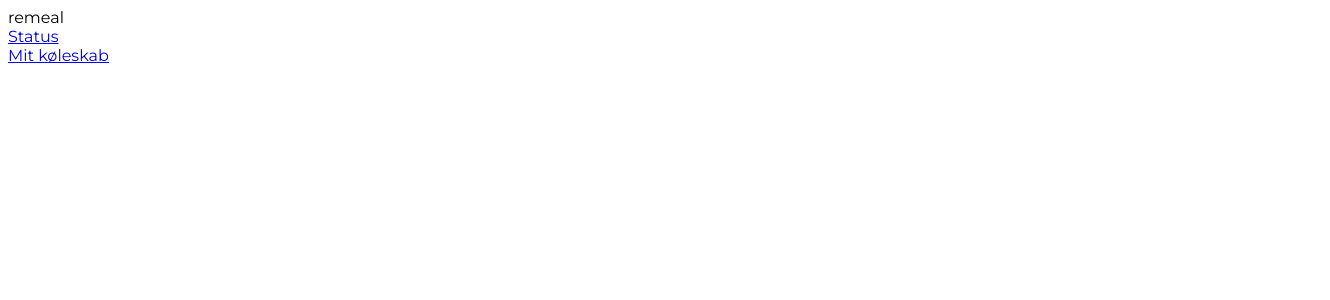
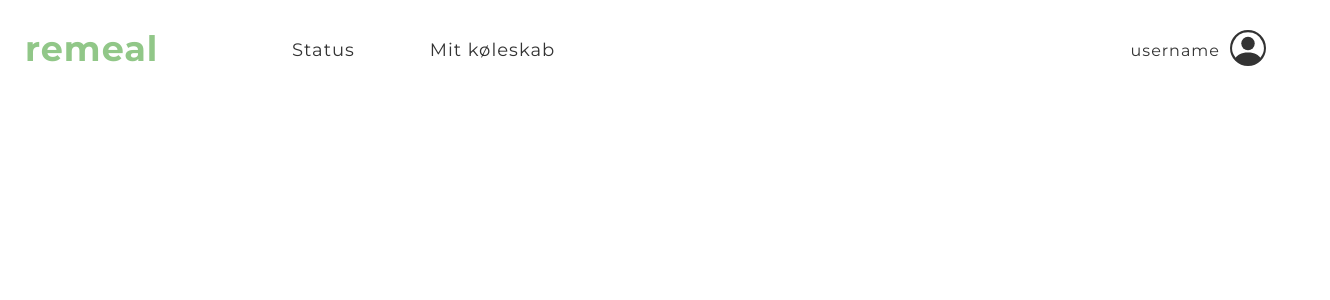
Before and after one commit to orc13a/remeal, a React (Create React App) app in the folder client/: page / in a window 1280 px wide. Shown: the top 300 px of the page, 1330 px wide, since content can reach past the window. Built offline with nearby package versions, Linux system fonts and the light colour scheme.

Commit message:
basic navbar

```diff
--- a/client/src/App.js
+++ b/client/src/App.js
@@ -1,5 +1,5 @@
 // import './App.css';
-import Navbar from './components/Navbar';
+import Navbar from './components/Navbar/Navbar';
 import { BrowserRouter as Router, Route, Switch } from 'react-router-dom';
 
 // Dette er vores app og der som vil blive vist i din browser
--- a/client/src/components/Navbar.js
+++ /dev/null
@@ -1,34 +0,0 @@
-import React from 'react';
-import { Link } from 'react-router-dom';
-
-const NavBar = () => {
-    return (
-        <nav>
-            <div className="titleName">
-                remeal
-            </div>
-            <div className="navButtonsContainer">
-                <Link to="/">
-                    <div className="">
-                        Status
-                    </div>
-                </Link>
-                <Link to="/refrige">
-                    <div className="navBtn">
-                        Mit køleskab
-                    </div>
-                </Link>
-            </div>
-            <div className="profilIconContainer">
-                <div className="profilIconUsername">
-
-                </div>
-                <div className="profilIcon">
-
-                </div>
-            </div>
-        </nav>
-    );
-}
-
-export default NavBar;
--- /dev/null
+++ b/client/src/components/Navbar/Navbar.js
@@ -0,0 +1,42 @@
+import React from 'react';
+import { Link } from 'react-router-dom';
+import styles from './Navbar.module.css';
+
+const NavBar = () => {
+    return (
+        <nav>
+            <div className={styles.titleName}>
+                remeal
+            </div>
+            <div className={styles.navButtonsContainer}>
+                <Link to="/">
+                    <div className={styles.navBtn}>
+                        Status
+                    </div>
+                </Link>
+                <Link to="/myfrige">
+                    <div className={styles.navBtn}>
+                        Mit køleskab
+                    </div>
+                </Link>
+            </div>
+            <div className={styles.profilIconContainer}>
+                <Link to="/myAccount">
+                    <div className={styles.profilIconUsername}>
+                        username
+                    </div>
+                </Link>
+                <Link to="/myAccount">
+                    <div className={styles.profilIcon}>
+                        <svg xmlns="http://www.w3.org/2000/svg" width="36" height="36" fill="currentColor" class="bi bi-person-circle" viewBox="0 0 16 16">
+                            <path d="M11 6a3 3 0 1 1-6 0 3 3 0 0 1 6 0z"/>
+                            <path fill-rule="evenodd" d="M0 8a8 8 0 1 1 16 0A8 8 0 0 1 0 8zm8-7a7 7 0 0 0-5.468 11.37C3.242 11.226 4.805 10 8 10s4.757 1.225 5.468 2.37A7 7 0 0 0 8 1z"/>
+                        </svg>
+                    </div>
+                </Link>
+            </div>
+        </nav>
+    );
+}
+
+export default NavBar;
--- /dev/null
+++ b/client/src/components/Navbar/Navbar.module.css
@@ -0,0 +1,55 @@
+nav {
+    padding: 25px;
+    width: 100vw;
+}
+
+.titleName {
+    font-size: 35px;
+    font-weight: 600;
+    display: inline-block;
+    color: #91c788;
+    width: 15%;
+    text-align: left;
+}
+
+.navButtonsContainer {
+    display: inline-block;
+    margin-left: 25px;
+    width: 55%;
+}
+
+.navBtn {
+    display: inline-block;
+    font-size: 18px;
+    position: relative;
+    bottom: 5px;
+    margin-left: 25px;
+    padding: 7.5px 25px 7px 25px;
+    color: #333333;
+}
+
+.navBtn:hover {
+    background-color: #ddffbc7c;
+    border-radius: 5px;
+}
+
+.profilIconContainer {
+    width: 25%;
+    display: inline-block;
+    text-align: right;
+}
+
+.profilIconUsername {
+    display: inline-block;
+    margin-right: 10px;
+    position: relative;
+    bottom: 5px;
+    color: #333333;
+}
+
+.profilIcon {
+    display: inline-block;
+    position: relative;
+    top: 5px;
+    color: #333333;
+}
--- a/client/src/css/index.css
+++ b/client/src/css/index.css
@@ -11,4 +11,11 @@ Font weights, all have italic
 body {
     font-family: 'Montserrat', sans-serif;
     font-weight: normal;
+    margin: 0px;
+    padding: 0px;
+    /* background-color: #feffde; */
 }
+
+body, input, button, textarea {
+    letter-spacing: 1px;
+}
```
